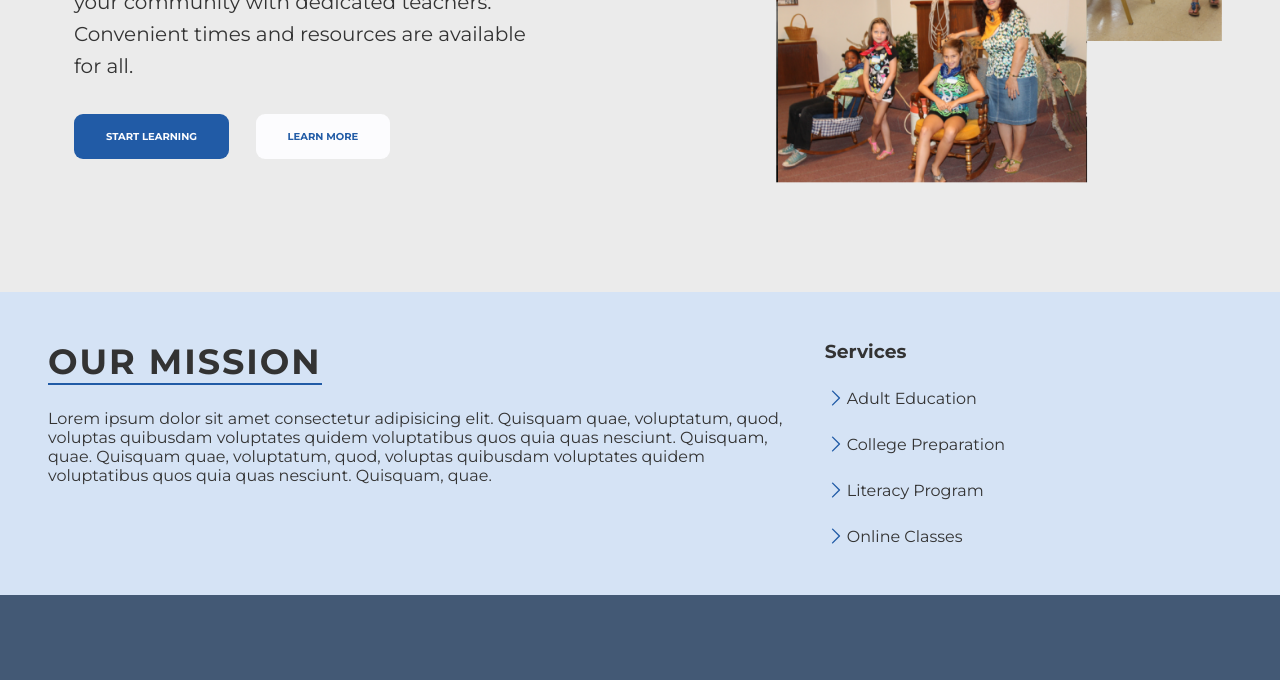
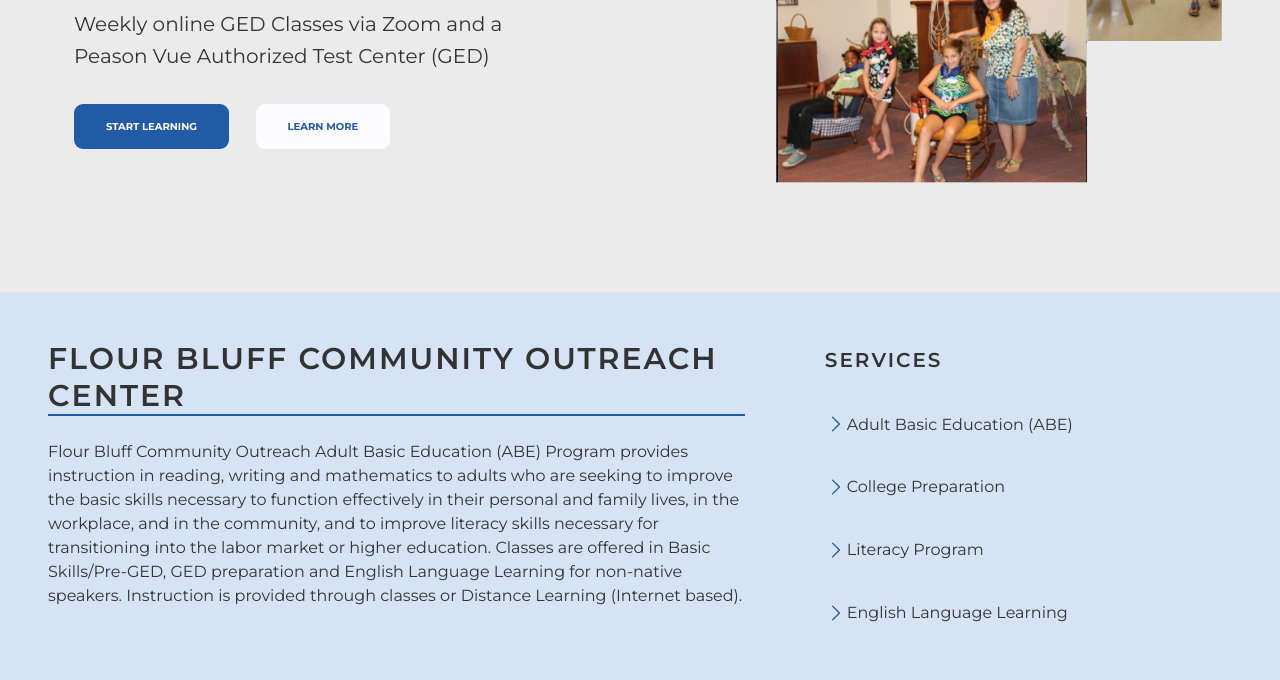
Before and after one commit to life423/community-center, a website: page index.html in a window 1280 px wide. Shown: the part 378-1058 px from the top of the page. Before the commit the page ends 973 px from the top, so only its background shows below. Drawn offline with Linux system fonts and the light colour scheme.

Commit message:
added to services section

```diff
--- a/index.html
+++ b/index.html
@@ -38,12 +38,10 @@
             <div class="hero__left">
               <div class="hero__left--content">
                 <h1 class="hero__heading heading-primary">
-                  Quality Education in Your Community
+                  Flour Bluff Community Outreach Center
                 </h1>
                 <p class="hero__text">
-                  Learn at no cost with dedicated teachers in your community
-                  with dedicated teachers. Convenient times and resources are
-                  available for all.
+                  Weekly online GED Classes via Zoom and a Peason Vue Authorized Test Center (GED)
                 </p>
                 <a class="hero__btn btn" href="#">Start Learning</a>
                 <a class="hero__btn--learn btn" href="#">Learn More</a>
@@ -64,18 +62,14 @@
 
         <section class="services">
           <div class="services__mission">
-            <h2 class="services__heading heading-secondary">Our Mission</h2>
+            <h2 class="services__heading heading-secondary">Flour Bluff Community Outreach Center</h2>
             <p class="services__text">
-              Lorem ipsum dolor sit amet consectetur adipisicing elit. Quisquam
-              quae, voluptatum, quod, voluptas quibusdam voluptates quidem
-              voluptatibus quos quia quas nesciunt. Quisquam, quae. Quisquam
-              quae, voluptatum, quod, voluptas quibusdam voluptates quidem
-              voluptatibus quos quia quas nesciunt. Quisquam, quae.
+              Flour Bluff Community Outreach Adult Basic Education (ABE) Program provides instruction in reading, writing and mathematics to adults who are seeking to improve the basic skills necessary to function effectively in their personal and family lives, in the workplace, and in the community, and to improve literacy skills necessary for transitioning into the labor market or higher education. Classes are offered in Basic Skills/Pre-GED, GED preparation and English Language Learning for non-native speakers. Instruction is provided through classes or Distance Learning (Internet based).
             </p>
           </div>
 
           <div class="services__items">
-            <h3 class="services__heading heading-tertiary services__item">
+            <h3 class="services__heading heading-tertiary">
               Services
             </h3>
             <div class="services__item">
@@ -92,7 +86,7 @@
                   d="M8.25 4.5l7.5 7.5-7.5 7.5"
                 />
               </svg>
-              Adult Education
+              Adult Basic Education (ABE)
             </div>
             <div class="services__item"><svg
                 fill="none"
@@ -132,7 +126,17 @@
                   stroke-linejoin="round"
                   d="M8.25 4.5l7.5 7.5-7.5 7.5"
                 />
-              </svg>Online Classes</div>
+              </svg>English Language Learning</div>
+          </div>
+        </section>
+
+
+        <section class="contact">
+          <div class="contact__left">
+
+          </div>
+          <div class="contact__right">
+
           </div>
         </section>
       </main>
--- a/sass/base/_typography.scss
+++ b/sass/base/_typography.scss
@@ -7,11 +7,18 @@
 }
 
 .heading-secondary {
-  font-size: 3.5rem;
+  font-size: 3rem;
   text-transform: uppercase;
-  font-weight: 700;
+  font-weight: 600;
   margin-bottom: 2.4rem;
   letter-spacing: 2px;
-  border-bottom: 2px solid $color-primary-3;
 
 }
+
+.heading-tertiary {
+  font-size: 2rem;
+  text-transform: uppercase;
+  font-weight: 600;
+  letter-spacing: 2px;
+  color: $color-grey-6;
+}
--- a/sass/components/services.scss
+++ b/sass/components/_services.scss
@@ -7,23 +7,22 @@
   display: flex;
   flex-direction: row;
   justify-content: space-between;
-  gap: 2.4rem;
+  gap: 8rem;
 
-  &__heading {
-    display: inline-block;
-    color: $color-grey-6;
+  &__heading.heading-secondary {
 
-    &:not(:last-child) {
+    border-bottom: 2px solid $color-primary;
 
-    }
+
+  }
+  &__heading.heading-tertiary {
+
   }
 
   &__items {
-    // flex: 0 0 45%;
-
     display: flex;
     flex-direction: column;
-    justify-content: center;
+    justify-content: space-around;
     align-items: flex-start;
     gap: 2.4rem;
     flex: 0 0 35%;
@@ -33,6 +32,7 @@
     display: flex;
     align-items: center;
     justify-content: flex-start;
+    margin-right: 2.4rem;
   }
 
   &__icon {
@@ -45,4 +45,11 @@
     margin-left: 2.4rem;
     flex: 1;
   }
+
+  &__text{
+    font-size: 1.6rem;
+    line-height: 2.4rem;
+    font-weight: 400;
+    margin-bottom: 2.4rem;
+  }
 }
```
Also changed, not shown: css/style.css, 1 other file.
